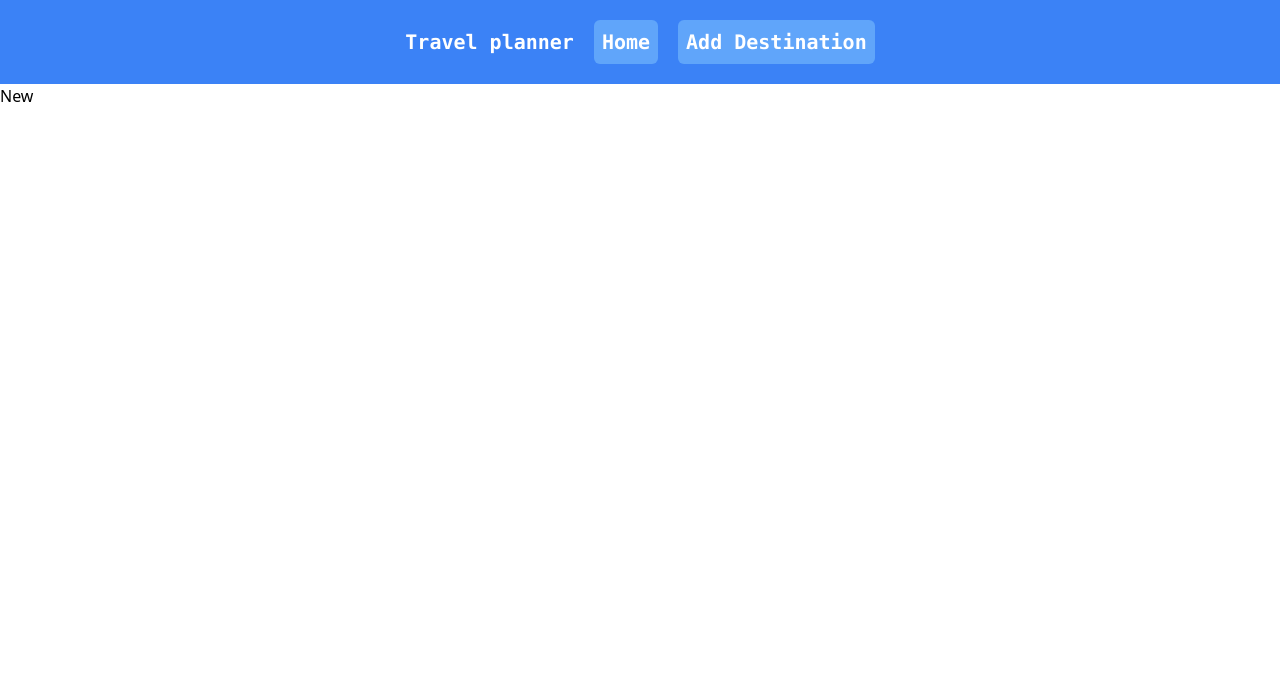
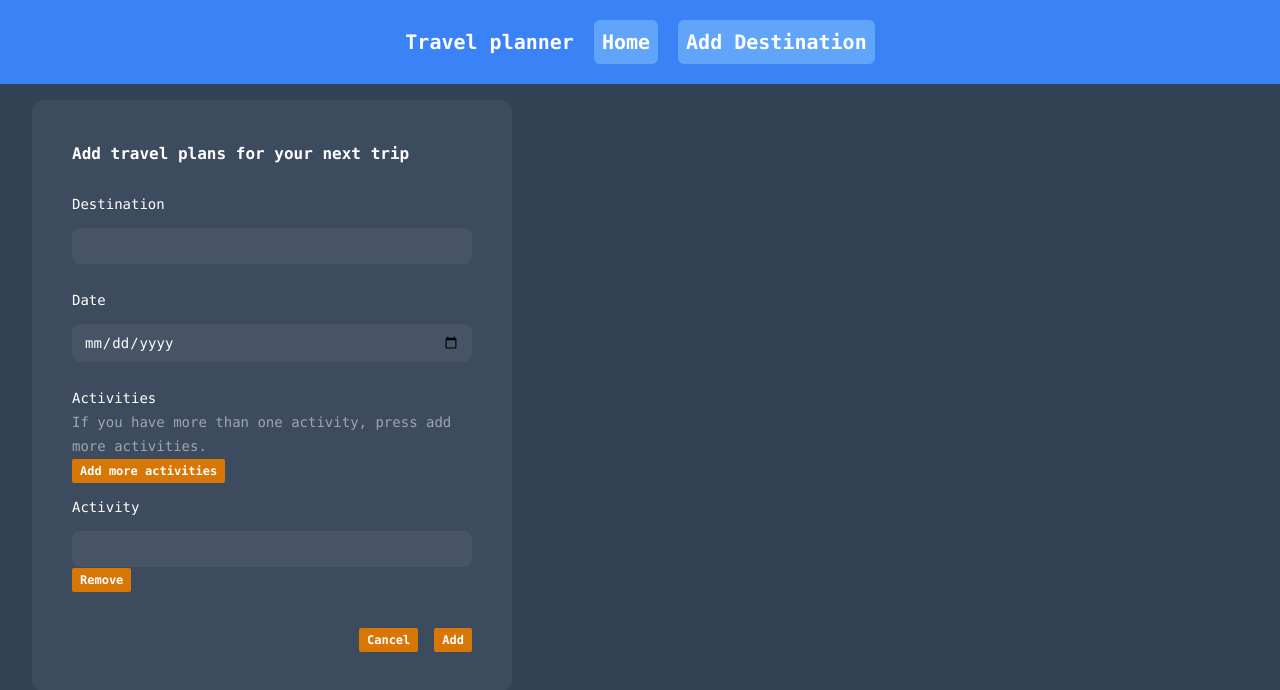
Before and after one commit to TheUnseenBug/React-Week-3, a React (Vite) app: page /new in a window 1280 px wide. Shown: the top 690 px of the page. Built offline with nearby package versions, Linux system fonts and the light colour scheme.

Commit message:
changes to page structure

```diff
--- a/src/App.tsx
+++ b/src/App.tsx
@@ -1,19 +1,25 @@
+import { lazy, Suspense } from "react";
 import { Route, Routes } from "react-router-dom";
 import "./App.css";
-import Index from "./routes";
-import New from "./routes/new";
-import Details from "./routes/details";
-import NoMatch from "./routes/no-match";
+
+// Lazy load components
+const Index = lazy(() => import("./routes"));
+const New = lazy(() => import("./routes/new"));
+const Details = lazy(() => import("./routes/details"));
+const NoMatch = lazy(() => import("./routes/no-match"));
 
 function App() {
   return (
     <>
+      {/* Wrap Routes in Suspense for lazy loading */}
+      <Suspense fallback={<div>Loading...</div>}>
         <Routes>
           <Route path="/" element={<Index />} />
           <Route path="/new" element={<New />} />
           <Route path="/details/:id" element={<Details />} />
           <Route path="*" element={<NoMatch />} />
         </Routes>
+      </Suspense>
     </>
   );
 }
--- a/src/components/forms.tsx
+++ b/src/components/forms.tsx
@@ -12,14 +12,13 @@ import Button from "./button";
 import { Todo } from "../types/todo";
 
 interface props {
-  setOpen: (open: boolean) => void;
-  editTodo: (todo: Todo) => void;
-  addTodo: (todo: Todo) => void;
-  todo: Todo | undefined;
-  setTodo: (todo: Todo | undefined) => void;
+  setOpen?: (open: boolean) => void;
+  editTodo?: (todo: Todo) => void;
+  addTodo?: (todo: Todo) => void;
+  todo?: Todo | undefined;
 }
 //props för att kontrollera när modal ska öppnas och hantera todo i store
-const Forms: FC<props> = ({ setOpen, todo, editTodo, addTodo, setTodo }) => {
+const Forms: FC<props> = ({ setOpen, todo, editTodo, addTodo }) => {
   const [destination, setDestination] = useState(todo?.city || "");
   const [date, setDate] = useState(todo?.date || "");
   const [fields, setFields] = useState<string[]>(todo?.activities || [""]);
@@ -53,13 +52,16 @@ const Forms: FC<props> = ({ setOpen, todo, editTodo, addTodo, setTodo }) => {
         date: date,
         activities: fields,
       };
-      if (todo) {
+      if (todo && editTodo) {
         editTodo(newTodo);
-      } else {
+      }
+      if (addTodo) {
         addTodo(newTodo);
       }
-      setTodo(undefined);
-      setOpen(false);
+
+      if (setOpen) {
+        setOpen(false);
+      }
     } else {
       console.log("Please fill in all fields");
     }
@@ -154,7 +156,10 @@ const Forms: FC<props> = ({ setOpen, todo, editTodo, addTodo, setTodo }) => {
           ))}
         </Field>
         <section className="flex justify-end gap-4">
-          <Button text="Cancel" onClick={() => setOpen(false)} />
+          <Button
+            text="Cancel"
+            onClick={() => (setOpen ? setOpen(false) : null)}
+          />
           <Button text={todo ? "Edit" : "Add"} type="submit" />
         </section>
       </Fieldset>
--- a/src/routes/details.tsx
+++ b/src/routes/details.tsx
@@ -1,17 +1,25 @@
 // src/components/Details.tsx
-import React, { useEffect, useState } from "react";
+import React, { useEffect, useState, useMemo } from "react";
 import { useParams } from "react-router-dom";
 import { Todo } from "../types/todo";
 import useTodoStore from "../store/activityStore";
 import Card from "../components/card";
+import Button from "../components/button";
+import Modal from "../components/modal";
+import Forms from "../components/forms";
 
 const Details: React.FC = () => {
   const { id } = useParams<{ id: string }>();
-  const [data, setData] = useState<Todo>();
+  const [data, setData] = useState<Todo | undefined>(undefined);
   const [loading, setLoading] = useState(true);
-  const { getTodo } = useTodoStore();
+  const [open, setOpen] = useState(false);
+  const { getTodo, editTodo } = useTodoStore();
+
+  //Fix me UI updateras inte vid editTodo
   useEffect(() => {
     const fetchData = async () => {
+      console.log("Fetching data...");
+      setLoading(true); // Set loading to true before fetching
       try {
         const response = id ? await getTodo(id) : undefined;
         if (response) {
@@ -20,27 +28,36 @@ const Details: React.FC = () => {
       } catch (error) {
         console.error("Error fetching data:", error);
       } finally {
-        setLoading(false);
+        setLoading(false); // Set loading to false after fetching
       }
     };
 
     fetchData();
-  }, [id]);
+  }, [id, getTodo, editTodo]);
+
+  // Memoize the data to avoid unnecessary re-renders
+  const memoizedData = useMemo(() => data, [data]);
 
   if (loading) {
     return <p>Loading...</p>;
   }
 
-  if (!data) {
+  if (!memoizedData) {
     return <p>No data found.</p>;
   }
+
   return (
-    <main>
+    <main className="h-screen p-4 font-mono text-white bg-slate-700">
       <section className="m-4 ">
         <h1 className="text-xl font-bold">
-          Information för resa till: {data.city}
+          Information för resa till: {memoizedData.city}
         </h1>
-        <Card todo={data} />
+        <p>Datum: {memoizedData.date}</p>
+        <Button text="Edit" onClick={() => setOpen(true)} />
+        <Modal open={open} setOpen={setOpen}>
+          <Forms setOpen={setOpen} editTodo={editTodo} todo={memoizedData} />
+        </Modal>
+        <Card todo={memoizedData} />
       </section>
     </main>
   );
--- a/src/routes/index.tsx
+++ b/src/routes/index.tsx
@@ -1,19 +1,16 @@
-import { useEffect, useState } from "react";
+import { useEffect } from "react";
 import useTodoStore from "../store/activityStore.ts";
 import Card from "../components/card.tsx";
 
-import Button from "../components/button";
 import { Todo } from "../types/todo.ts";
-import Forms from "../components/forms.tsx";
-import Modal from "../components/modal.tsx";
+
 import axios from "axios";
 
 // Load environment variables
 const UNSPLASH_ACCESS_KEY = process.env.UNSPLASH_ACCESS_KEY;
 
 function Index() {
-  const { todos, addTodo, editTodo } = useTodoStore();
-  const [open, setOpen] = useState(false);
+  const { todos, editTodo } = useTodoStore();
 
   useEffect(() => {
     const fetchImages = async () => {
@@ -21,7 +18,6 @@ function Index() {
         if (!todo.image) {
           // Fetch images from Unsplash based on city name and chooses first result
 
-          //future upgrade to fetch multiple images and display them in a carousel or allow user to choose image
           try {
             const response = await axios.get(
               `https://api.unsplash.com/search/photos`,
@@ -50,11 +46,6 @@ function Index() {
   return (
     <>
       <main className="h-screen p-4 font-mono text-white bg-slate-700">
-        <Modal open={open} setOpen={setOpen}>
-          <Forms setOpen={setOpen} editTodo={editTodo} addTodo={addTodo} />
-        </Modal>
-        <Button text="Add" onClick={() => setOpen(true)} />
-
         <section>
           <ul className="grid grid-cols-4 gap-8 px-5">
             {todos.map((t: Todo, i) => (
--- a/src/routes/new.tsx
+++ b/src/routes/new.tsx
@@ -1,7 +1,13 @@
-import React from "react";
-
+import Forms from "../components/forms";
+import useTodoStore from "../store/activityStore";
+import "../App.css";
 const New = () => {
-  return <div>New</div>;
+  const { addTodo } = useTodoStore();
+  return (
+    <main className="h-screen p-4 font-mono text-white bg-slate-700">
+      <Forms addTodo={addTodo} />
+    </main>
+  );
 };
 
 export default New;
--- a/vite.config.ts
+++ b/vite.config.ts
@@ -1,7 +1,7 @@
 import { defineConfig } from 'vite';
 import react from '@vitejs/plugin-react';
 import dotenv from 'dotenv';
-
+import tailwindcss from "tailwindcss";
 dotenv.config();
 
 export default defineConfig({
@@ -9,4 +9,9 @@ export default defineConfig({
   define: {
     'process.env': process.env,
   },
+  css: {
+    postcss: {
+      plugins: [tailwindcss()],
+    },
+  },
 });
```
Also changed, not shown: src/components/card.tsx (+1 -8 lines). Lines whose indentation alone changed are shown as unchanged.
